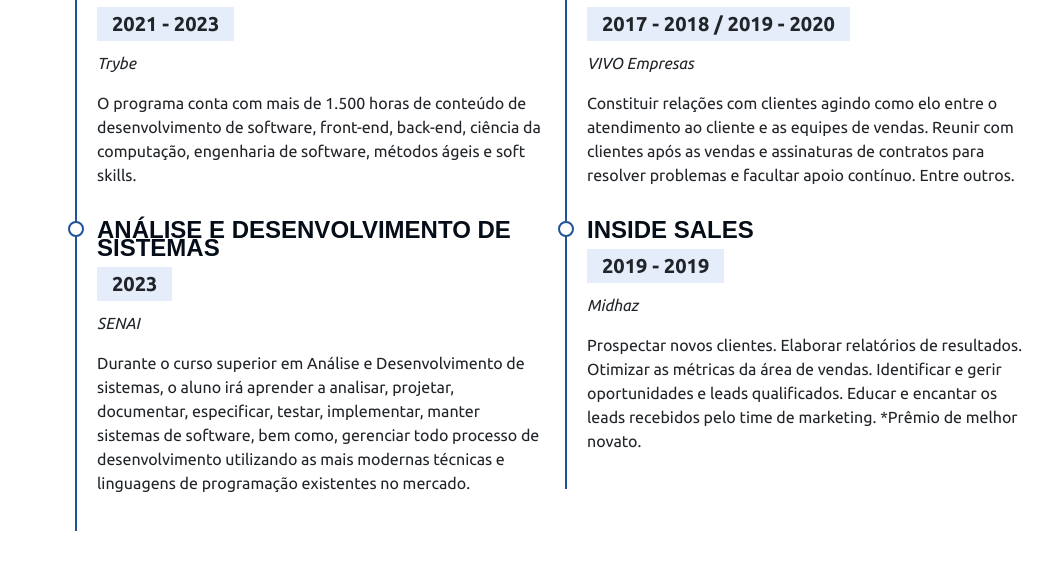
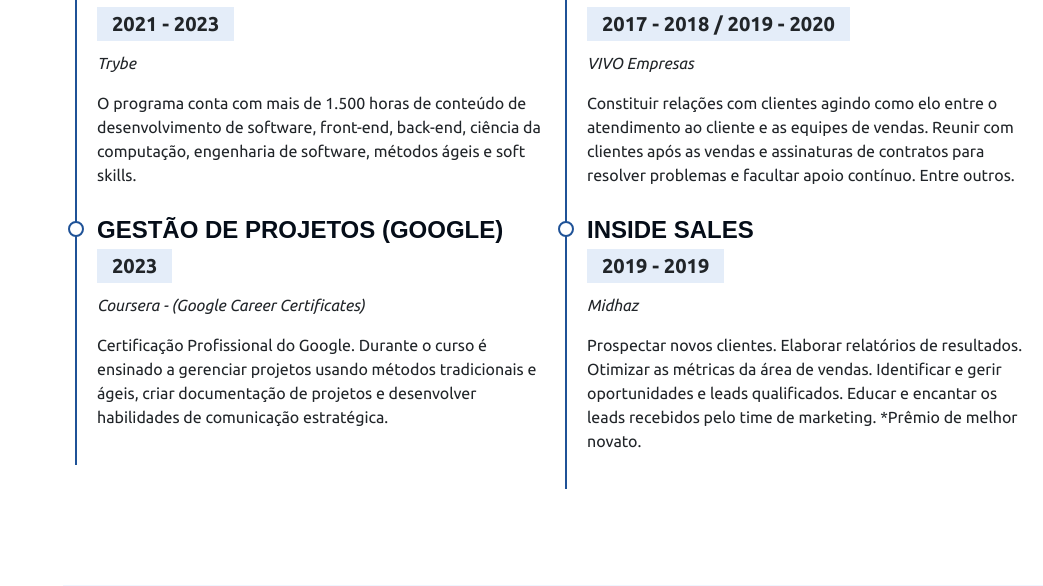
Before and after one commit to IgorHamzi/IgorHamzi.github.io, a Flask app: page / in a window 1280 px wide. Shown: the part 2674-3260 px from the top of the page, without its empty margins (237-1280 px from the left). Run offline with Flask 2, Linux system fonts and the light colour scheme; some libraries are stand-ins or nearby versions; some web fonts are replaced.

Commit message:
update: section about

```diff
--- a/templates/index.html
+++ b/templates/index.html
@@ -386,13 +386,14 @@
                             </p>
                         </div>
                         <div class="cv-item" data-anime="up">
-                          <h4>Análise e Desenvolvimento de Sistemas</h4>
+                          <h4>Gestão de Projetos (Google)</h4>
                           <h5>2023</h5>
-                          <p><em>SENAI</em></p>
-                          <p>Durante o curso superior em Análise e Desenvolvimento de sistemas,
-                            o aluno irá aprender a analisar, projetar, documentar, especificar,
-                            testar, implementar, manter sistemas de software, bem como, gerenciar todo
-                            processo de desenvolvimento utilizando as mais modernas técnicas e linguagens de programação existentes no mercado.
+                          <p><em>Coursera - (Google Career Certificates)</em></p>
+                          <p>Certificação Profissional do Google.
+                            Durante o curso é ensinado a gerenciar projetos usando
+                            métodos tradicionais e ágeis,
+                            criar documentação de projetos e desenvolver habilidades
+                            de comunicação estratégica.
 
 
                           </p>
```
